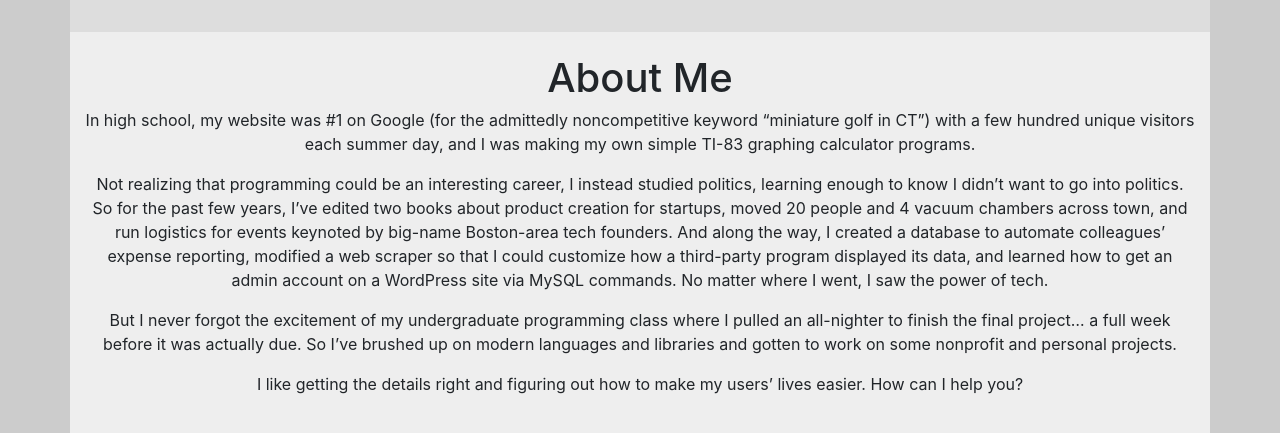
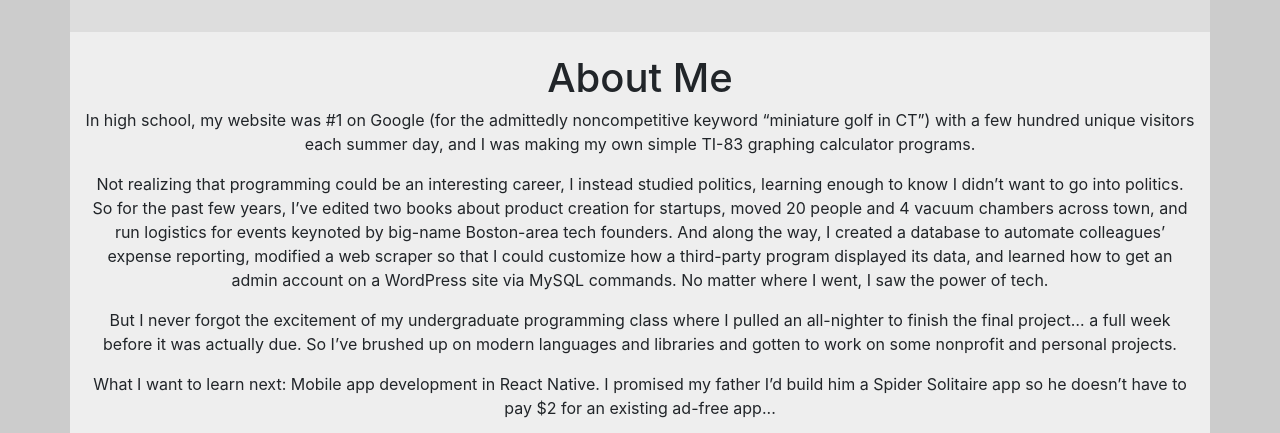
Before and after one commit to snyderc/snyderc.github.io, a plain HTML site: page index.html in a window 1280 px wide. Shown: the part 1300-1733 px from the top of the page. Drawn offline with nearby package versions, Linux system fonts and the light colour scheme.

Commit message:
Updated homepage text

```diff
--- a/index.html
+++ b/index.html
@@ -98,6 +98,7 @@
       <p>In high school, my website was #1 on Google (for the admittedly noncompetitive keyword “miniature golf in CT”) with a few hundred unique visitors each summer day, and I was making my own simple TI-83 graphing calculator programs.</p>
       <p>Not realizing that programming could be an interesting career, I instead studied politics, learning enough to know I didn’t want to go into politics. So for the past few years, I’ve edited two books about product creation for startups, moved 20 people and 4 vacuum chambers across town, and run logistics for events keynoted by big-name Boston-area tech founders. And along the way, I created a database to automate colleagues’ expense reporting, modified a web scraper so that I could customize how a third-party program displayed its data, and learned how to get an admin account on a WordPress site via MySQL commands. No matter where I went, I saw the power of tech.</p>
       <p>But I never forgot the excitement of my undergraduate programming class where I pulled an all-nighter to finish the final project… a full week before it was actually due. So I’ve brushed up on modern languages and libraries and gotten to work on some nonprofit and personal projects.</p>
+      <p>What I want to learn next: Mobile app development in React Native. I promised my father I’d build him a Spider Solitaire app so he doesn’t have to pay $2 for an existing ad-free app...</p>
       <p>I like getting the details right and figuring out how to make my users’ lives easier. How can I help you?</p>
   </div>
 
```
